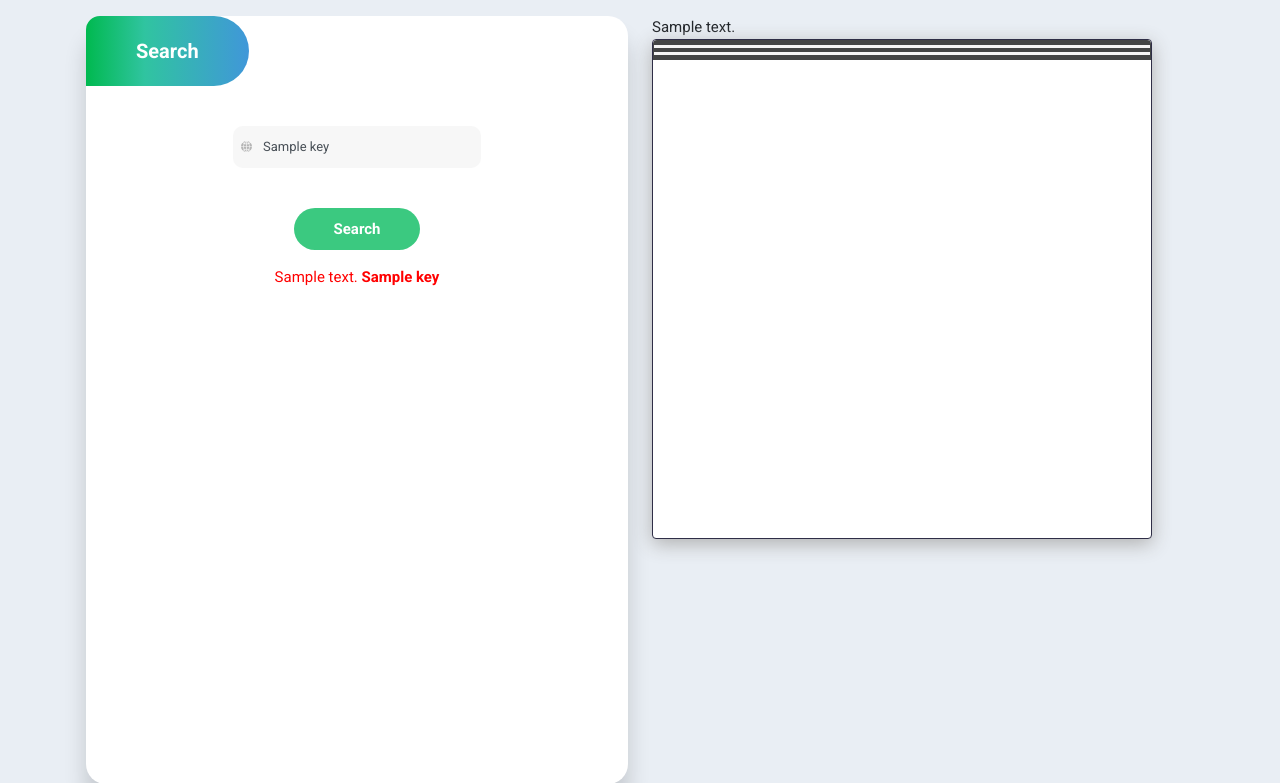
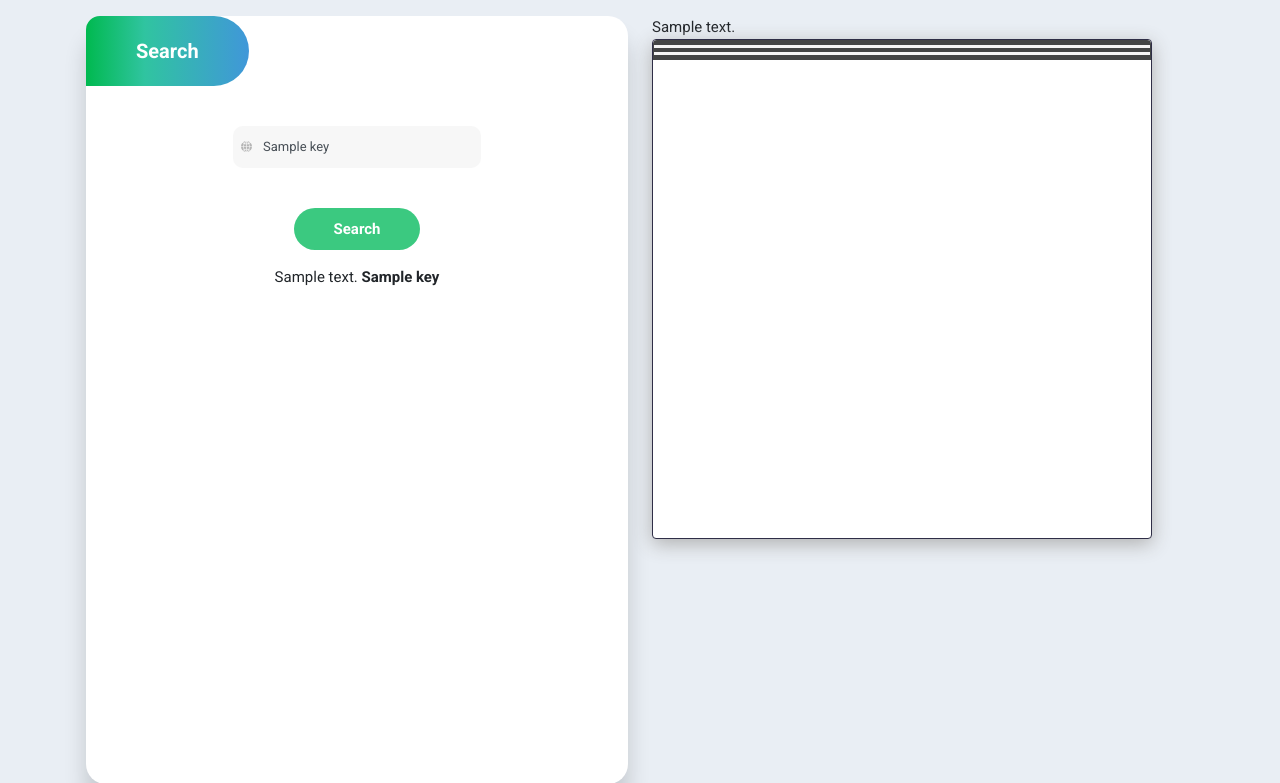
Before and after one commit to enessayaci/semantic-web, a Flask app: template templates/search.html in a window 1280 px wide. Shown: the top 783 px of the page. Run offline with Flask 2, Linux system fonts and the light colour scheme; the template is opened without the code that fills it: most values are stand-ins (such as "Sample title", 1, 10 or a date in 2020).

Commit message:
Add files via upload

```diff
--- a/app.py
+++ b/app.py
@@ -1,5 +1,7 @@
 from flask import Flask, render_template, request
 import myQuery as myQuery
+
+
 app=Flask(__name__)
 
 
--- /dev/null
+++ b/requirements.txt
@@ -0,0 +1,4 @@
+gunicorn==19.9.0
+Owl==0.2.1
+Flask==1.1.2
+rdflib==5.0.0
--- a/templates/search.html
+++ b/templates/search.html
@@ -410,7 +410,7 @@ function dragElement(elmnt) {
         <div class="auth-form-footer">
             <div><button class="btn btn-link btn-green btn-animation">Search</button></div>
             <p class="mt-2 px-5" style="color:red;">{{alert}}</p>
-            <p class="mt-2 px-5" style="color:red;">{{infoMessage}} <span style="font-weight:bold;">{{key}}</span></p>
+            <p class="mt-2 px-5" >{{infoMessage}} <span style="font-weight:bold;">{{key}}</span></p>
         </div>
 
     </div>
```
Also changed, not shown: 1 other file.
